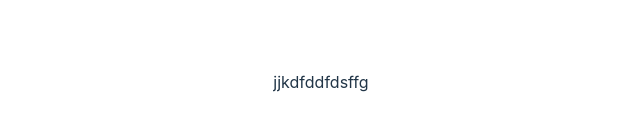
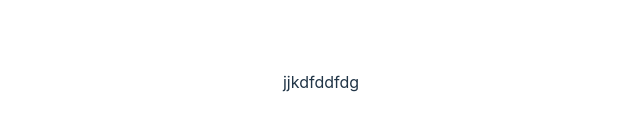
Before and after one commit to alsendrha/232323, a React (Vite) app: page / in a window 1280 px wide. Shown: the part 318-448 px from the top of the page, without its empty margins (319-959 px from the left). Built offline with nearby package versions, Linux system fonts and the light colour scheme.

Commit message:
Update App.jsx

```diff
--- a/src/App.jsx
+++ b/src/App.jsx
@@ -4,7 +4,7 @@ function App() {
 
 
   return (
-    <div>jjkdfddfdsffg</div>
+    <div>jjkdfddfdg</div>
   )
 }
 
```
